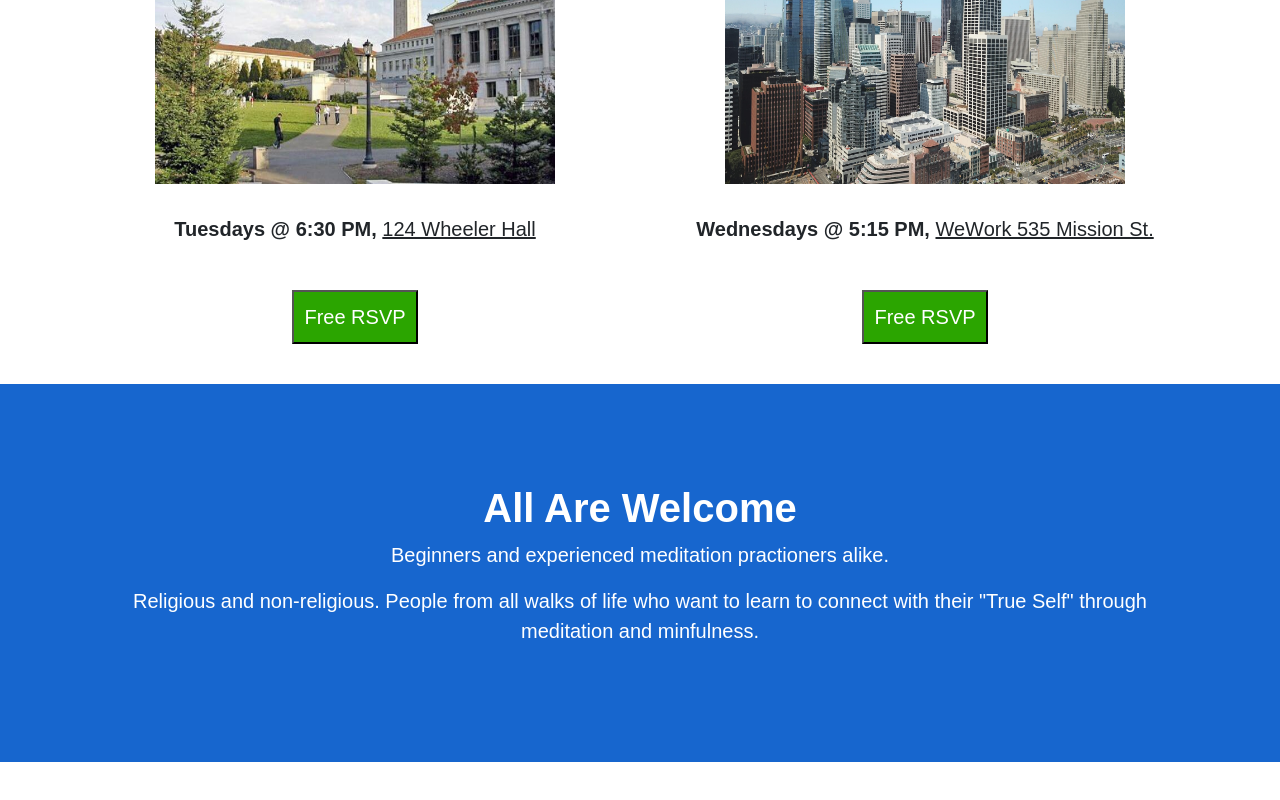
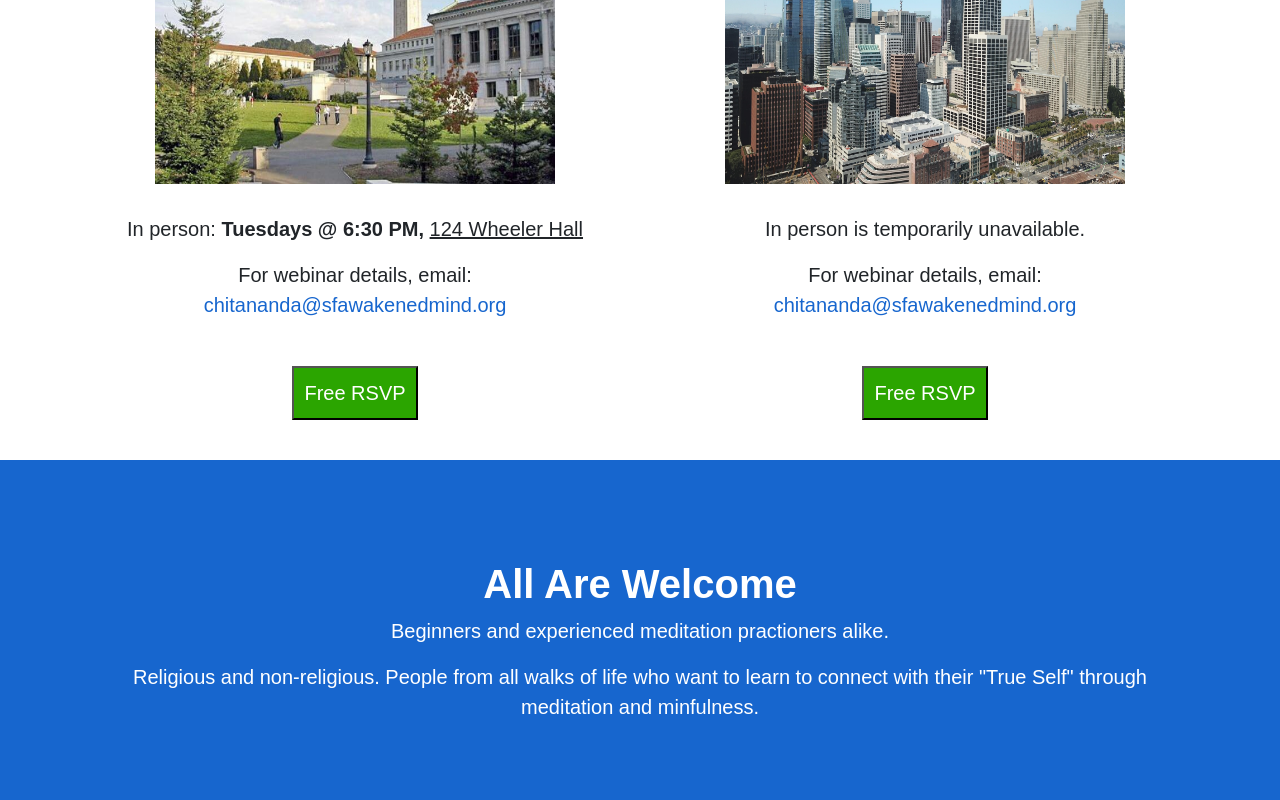
Before and after one commit to saranasr83/Enlightment, a React (Create React App) app: page / in a window 1280 px wide. Shown: the part 1072-1872 px from the top of the page. Before the commit the page ends 1834 px from the top, so only its background shows below. Built offline with nearby package versions, Linux system fonts and the light colour scheme.

Commit message:
change the class info for both Sf and UCB

```diff
--- a/src/pages/Home/Home.js
+++ b/src/pages/Home/Home.js
@@ -36,8 +36,8 @@ class Home extends React.Component {
                                 <div className="text-center class-time-loc">
                                     {/* <p style={{ marginTop: "25px", color: "#1766CE" }}><b>TBD</b></p> */}
                                     <br />
-                                    <p><b>Tuesdays @ 6:30 PM, </b><u>124 Wheeler Hall</u></p>
-
+                                    <p>In person: <b>Tuesdays @ 6:30 PM, </b><u>124 Wheeler Hall</u></p>
+                                    <p> For webinar details, email:<p style={{color:"#1766CE"}} >chitananda@sfawakenedmind.org</p></p>
                                     <br />
                                     <a href="https://www.meetup.com/Free-Meditation-Class-at-Cal/events/" target="blank">
                                     <button className="brk-btn" style={{ backgroundColor: "#2BA500", padding: "10px", color: "white", cursor: "pointer" }} href="/" target="blank">
@@ -57,7 +57,8 @@ class Home extends React.Component {
                                     {/* <p style={{ marginTop: "25px", color: "#1766CE" }}><b>2 locations</b></p> */}
                                     {/* <p><b>Tuesdays @ 6 PM, </b><u>MindSpace 575 Market St.</u></p> */}
                                     <br />
-                                    <p><b>Wednesdays @ 5:15 PM, </b><u>WeWork 535 Mission St.</u></p>
+                                    <p>In person is temporarily unavailable.</p>
+                                    <p> For webinar details, email: <p style={{color:"#1766CE"}}>chitananda@sfawakenedmind.org</p></p>
                                     <br />
                                     <a href="https://www.meetup.com/Free-Meditation-Class-for-Professionals-Downtown-SF/events/" target="blank">
                                         <button className="sf-btn" style={{ backgroundColor: "#2BA500", padding: "10px", color: "white", cursor: "pointer" }} onClick={() => { this.trackFbClick() }}>
```
